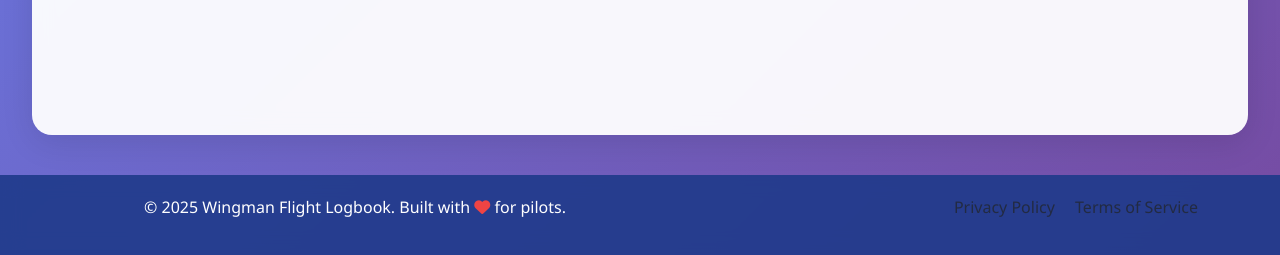
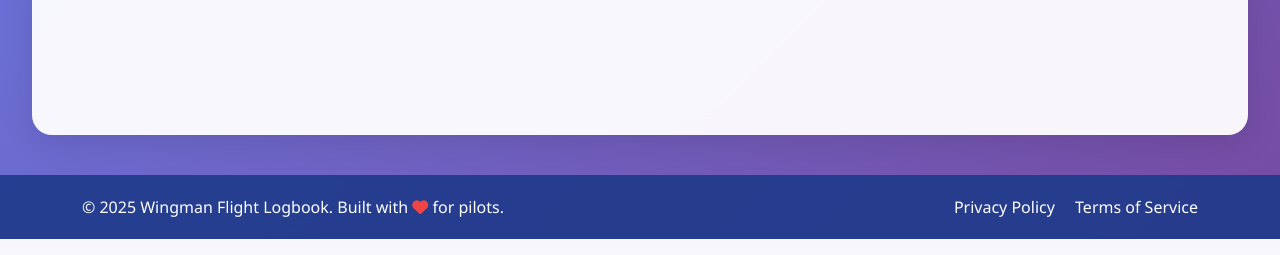
Before and after one commit to Joseph-Enkaoua/Wingman, a Django app: page /aircraft/1/delete/ in a window 1280 px wide. Shown: the part 621-876 px from the top of the page. Run offline with Django 5.2, Linux system fonts and the light colour scheme; a user stored in the database is signed in; data comes from the database, SQL or seed files in the repository.

Commit message:
Enhance footer styling and layout in base template for improved alignment and readability

```diff
--- a/templates/base.html
+++ b/templates/base.html
@@ -106,6 +106,29 @@
         padding: 20px 0;
         margin-top: 40px;
         backdrop-filter: blur(10px);
+      }
+
+      .footer .row {
+        align-items: center;
+      }
+
+      .footer p {
+        margin: 0;
+        line-height: 1.5;
+      }
+
+      .footer .col-md-6 {
+        display: flex;
+        align-items: center;
+        min-height: 100%;
+      }
+
+      .footer .col-md-6:first-child {
+        justify-content: flex-start;
+      }
+
+      .footer .col-md-6:last-child {
+        justify-content: flex-end;
       }
 
       .footer a {
@@ -384,16 +407,18 @@
     <!-- Footer -->
     <footer class="footer">
       <div class="container">
-        <div class="row">
+        <div class="row align-items-center">
           <div class="col-md-6">
-            <p>
+            <p class="mb-0">
               &copy; 2025 Wingman Flight Logbook. Built with
               <i class="fas fa-heart" style="color: #ef4444"></i> for pilots.
             </p>
           </div>
-          <div class="col-md-6 text-end">
-            <a href="{% url 'privacy_policy' %}" class="text-muted me-3">Privacy Policy</a>
-            <a href="{% url 'terms_of_service' %}" class="text-muted">Terms of Service</a>
+          <div class="col-md-6">
+            <div class="text-end">
+              <a href="{% url 'privacy_policy' %}" class="text-white me-3">Privacy Policy</a>
+              <a href="{% url 'terms_of_service' %}" class="text-white">Terms of Service</a>
+            </div>
           </div>
         </div>
       </div>
```
